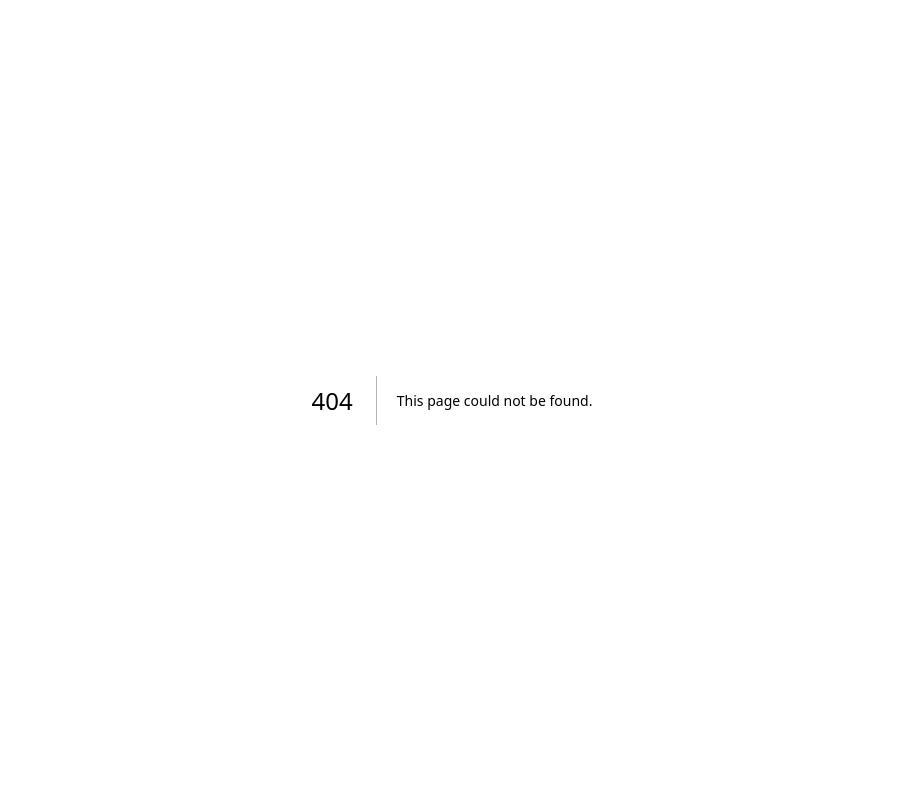
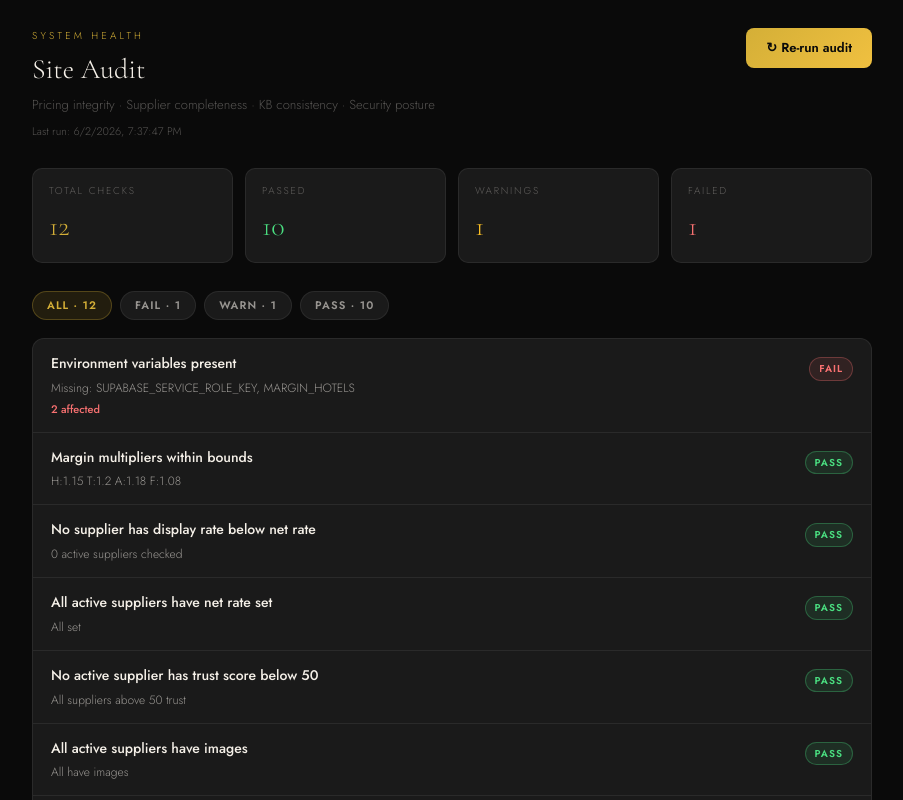
Before and after one commit to jarryd-roamly/TSE-WebsiteTest, a Next.js app: page /admin/audit in a window 1280 px wide. Before the commit this address had no page. Shown: the top 800 px of the page, without its empty margins (188-1091 px from the left). Built offline with nearby package versions, Linux system fonts and the light colour scheme; no server answers; the database is empty; a web font is replaced by a local one.

Commit message:
Create admin audit page.tsx

```diff
--- /dev/null
+++ b/app/admin/audit/page.tsx
@@ -0,0 +1,182 @@
+'use client';
+
+// ─────────────────────────────────────────────────────────────────────────────
+// /admin/audit/page.tsx
+//
+// Site-wide audit dashboard. Calls GET /api/audit and displays results.
+// Run before any launch. Run nightly via a cron job.
+// ─────────────────────────────────────────────────────────────────────────────
+
+import { useState, useEffect } from 'react';
+
+const T = {
+  bg: '#0a0a0a', bg2: '#111', surface: '#1a1a1a', surface2: '#222',
+  gold: '#d4af37', goldLight: '#f0c040', goldDim: 'rgba(212,175,55,0.12)',
+  borderGold: 'rgba(212,175,55,0.28)',
+  text: '#f5f0e8', textMid: 'rgba(245,240,232,0.58)', textDim: 'rgba(245,240,232,0.32)',
+  border: 'rgba(255,255,255,0.07)',
+  green: '#4ade80', red: '#f87171', amber: '#fbbf24',
+};
+
+interface Check {
+  name:     string;
+  status:   'pass' | 'fail' | 'warn';
+  detail:   string;
+  affected?: number;
+}
+
+interface AuditResult {
+  timestamp: string;
+  summary:   { total: number; passed: number; failed: number; warned: number };
+  checks:    Check[];
+}
+
+const StatusBadge = ({ status }: { status: Check['status'] }) => {
+  const colors = {
+    pass: { bg: 'rgba(74,222,128,0.1)',  border: 'rgba(74,222,128,0.3)',  text: T.green, label: 'pass' },
+    fail: { bg: 'rgba(248,113,113,0.1)', border: 'rgba(248,113,113,0.3)', text: T.red,   label: 'fail' },
+    warn: { bg: 'rgba(251,191,36,0.1)',  border: 'rgba(251,191,36,0.3)',  text: T.amber, label: 'warn' },
+  }[status];
+  return (
+    <div style={{
+      background: colors.bg, border: `0.5px solid ${colors.border}`, color: colors.text,
+      fontSize: 10, padding: '3px 9px', borderRadius: 20, fontWeight: 600,
+      textTransform: 'uppercase', letterSpacing: '0.1em', display: 'inline-block',
+    }}>
+      {colors.label}
+    </div>
+  );
+};
+
+export default function AuditPage() {
+  const [result,  setResult]  = useState<AuditResult | null>(null);
+  const [loading, setLoading] = useState(true);
+  const [filter,  setFilter]  = useState<'all' | 'fail' | 'warn' | 'pass'>('all');
+
+  const runAudit = async () => {
+    setLoading(true);
+    try {
+      const res = await fetch('/api/audit');
+      const data = await res.json();
+      if (data.success) setResult(data);
+    } catch (e) { console.error(e); }
+    setLoading(false);
+  };
+
+  useEffect(() => { runAudit(); }, []);
+
+  const filteredChecks = !result ? [] : filter === 'all' ? result.checks : result.checks.filter(c => c.status === filter);
+
+  return (
+    <div style={{ minHeight: '100vh', background: T.bg, fontFamily: "'Jost',sans-serif", color: T.text }}>
+      <div style={{ maxWidth: 880, margin: '0 auto', padding: '28px 20px 60px' }}>
+
+        {/* Header */}
+        <div style={{ display: 'flex', justifyContent: 'space-between', alignItems: 'flex-start', marginBottom: 28 }}>
+          <div>
+            <div style={{ fontSize: 10, color: T.gold, letterSpacing: '0.32em', textTransform: 'uppercase', marginBottom: 4 }}>System health</div>
+            <div style={{ fontFamily: "'Cormorant Garamond',serif", fontSize: 28, fontWeight: 300 }}>Site Audit</div>
+            <div style={{ fontSize: 13, color: T.textDim, marginTop: 4 }}>
+              Pricing integrity · Supplier completeness · KB consistency · Security posture
+            </div>
+            {result?.timestamp && (
+              <div style={{ fontSize: 11, color: T.textDim, marginTop: 8 }}>
+                Last run: {new Date(result.timestamp).toLocaleString()}
+              </div>
+            )}
+          </div>
+          <button onClick={runAudit} disabled={loading}
+            style={{ background: `linear-gradient(135deg,${T.gold},${T.goldLight})`, border: 'none', color: '#0a0a0a',
+              borderRadius: 8, padding: '10px 20px', cursor: loading ? 'wait' : 'pointer',
+              fontSize: 13, fontWeight: 600, opacity: loading ? 0.7 : 1 }}>
+            {loading ? 'Running…' : '↻ Re-run audit'}
+          </button>
+        </div>
+
+        {/* Summary cards */}
+        {result && (
+          <div style={{ display: 'grid', gridTemplateColumns: '1fr 1fr 1fr 1fr', gap: 12, marginBottom: 28 }}>
+            <SummaryCard label="Total checks" value={result.summary.total} color={T.gold} />
+            <SummaryCard label="Passed"  value={result.summary.passed}  color={T.green} />
+            <SummaryCard label="Warnings" value={result.summary.warned}  color={T.amber} />
+            <SummaryCard label="Failed"  value={result.summary.failed}  color={T.red} />
+          </div>
+        )}
+
+        {/* Filter */}
+        <div style={{ display: 'flex', gap: 8, marginBottom: 18 }}>
+          {(['all','fail','warn','pass'] as const).map(f => (
+            <button key={f} onClick={() => setFilter(f)}
+              style={{
+                background: filter === f ? T.goldDim : T.surface,
+                border: `0.5px solid ${filter === f ? T.borderGold : T.border}`,
+                color: filter === f ? T.gold : T.textMid,
+                borderRadius: 20, padding: '5px 14px', fontSize: 11, cursor: 'pointer',
+                textTransform: 'uppercase', letterSpacing: '0.1em', fontWeight: 600,
+              }}>
+              {f === 'all' ? 'All' : f}{result ? ` · ${f === 'all' ? result.summary.total : result.summary[f === 'pass' ? 'passed' : f === 'fail' ? 'failed' : 'warned']}` : ''}
+            </button>
+          ))}
+        </div>
+
+        {/* Check list */}
+        {loading && (
+          <div style={{ textAlign: 'center', padding: 60, color: T.textDim }}>
+            Running checks against Supabase…
+          </div>
+        )}
+
+        {result && !loading && (
+          <div style={{ background: T.surface, border: `0.5px solid ${T.border}`, borderRadius: 12, overflow: 'hidden' }}>
+            {filteredChecks.length === 0 && (
+              <div style={{ padding: 40, textAlign: 'center', color: T.textDim }}>
+                No checks match this filter.
+              </div>
+            )}
+            {filteredChecks.map((check, i) => (
+              <div key={i} style={{
+                padding: '14px 18px',
+                borderBottom: i < filteredChecks.length - 1 ? `0.5px solid ${T.border}` : 'none',
+                display: 'grid', gridTemplateColumns: '1fr 80px', gap: 16, alignItems: 'flex-start',
+              }}>
+                <div>
+                  <div style={{ fontSize: 14, fontWeight: 500, marginBottom: 4, color: T.text }}>
+                    {check.name}
+                  </div>
+                  <div style={{ fontSize: 12, color: T.textMid, lineHeight: 1.5 }}>
+                    {check.detail}
+                  </div>
+                  {check.affected !== undefined && check.affected > 0 && check.status !== 'pass' && (
+                    <div style={{ fontSize: 11, color: check.status === 'fail' ? T.red : T.amber, marginTop: 4, fontWeight: 500 }}>
+                      {check.affected} affected
+                    </div>
+                  )}
+                </div>
+                <div style={{ textAlign: 'right', paddingTop: 2 }}>
+                  <StatusBadge status={check.status} />
+                </div>
+              </div>
+            ))}
+          </div>
+        )}
+
+        {/* Help text */}
+        <div style={{ marginTop: 24, padding: 16, background: T.bg2, border: `0.5px solid ${T.border}`, borderRadius: 8, fontSize: 12, color: T.textDim, lineHeight: 1.6 }}>
+          <div style={{ color: T.gold, marginBottom: 6, fontWeight: 500 }}>About the audit</div>
+          Runs 12 site-wide checks: environment variables, margin bounds, supplier pricing integrity, image completeness, region coverage, KB orphan detection, curated journey validity, and the security check that confirms net rates are not readable from the browser.
+          <br /><br />
+          Recommended cadence: before every launch, after any major supplier import, nightly via a cron job.
+        </div>
+      </div>
+    </div>
+  );
+}
+
+function SummaryCard({ label, value, color }: { label: string; value: number; color: string }) {
+  return (
+    <div style={{ background: T.surface, border: `0.5px solid ${T.border}`, borderRadius: 10, padding: '14px 16px' }}>
+      <div style={{ fontSize: 10, color: T.textDim, letterSpacing: '0.18em', textTransform: 'uppercase', marginBottom: 6 }}>{label}</div>
+      <div style={{ fontFamily: "'Cormorant Garamond',serif", fontSize: 28, fontWeight: 300, color }}>{value}</div>
+    </div>
+  );
+}
```
